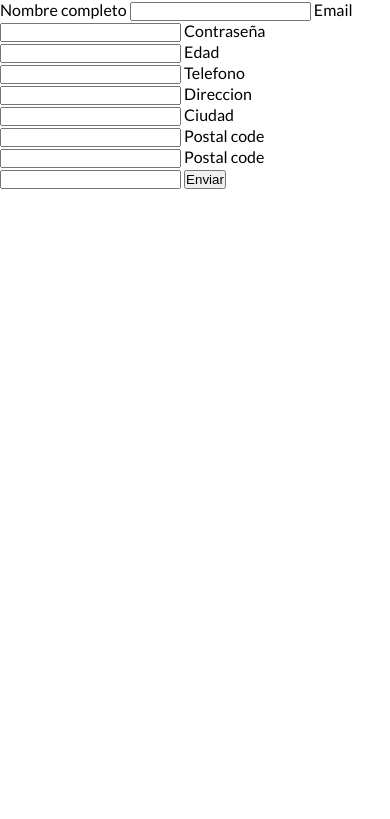
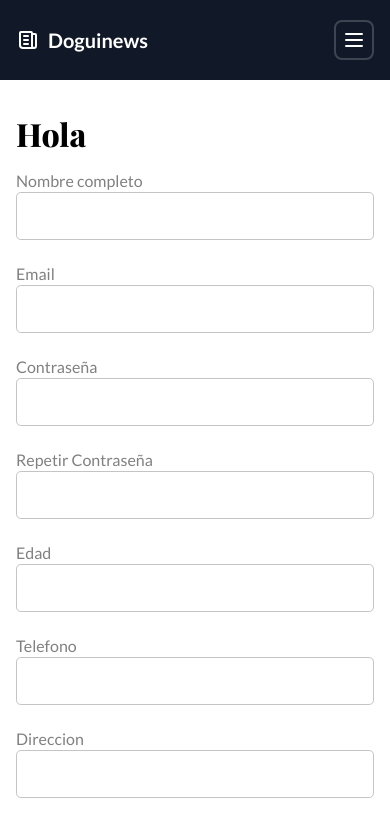
Before and after one commit to GuidoCarda/DAW-PortalNoticias, a plain HTML site: page subscription.html in a window 390 px wide. Shown: the top 819 px of the page. Drawn offline with nearby package versions, Linux system fonts and the light colour scheme; a web font is replaced by a local one.

Commit message:
add subscription form styles

```diff
--- a/subscription.html
+++ b/subscription.html
@@ -14,38 +14,167 @@
     <link rel="stylesheet" href="styles.css" />
     <link rel="stylesheet" href="reset.css" />
   </head>
+  <style>
+    .subscription-form {
+      width: min(30rem, 100%);
+      margin-inline: auto;
+    }
+    .subscription-form h1 {
+      font-size: 2rem;
+      margin-bottom: 1rem;
+    }
+
+    .subscription-form label {
+      display: block;
+      margin-bottom: 0.125rem;
+      color: gray;
+    }
+
+    .subscription-form input {
+      width: 100%;
+      height: 3rem;
+      border: 1px solid rgb(196, 196, 196);
+      padding-left: 0.5rem;
+    }
+
+    .subscription-form input.error {
+      border-color: red;
+    }
+
+    .subscription-form :is(input, button) {
+      border-radius: 0.3rem;
+      outline: none;
+      font: inherit;
+    }
+
+    .subscription-form button {
+      height: 3rem;
+      width: 100%;
+      background: #5d7adb;
+      border: none;
+      color: white;
+      font-weight: bold;
+      font-size: 1.125rem;
+    }
+
+    .subscription-form .error-msg {
+      color: red;
+      display: block;
+      height: 1.5rem;
+    }
+  </style>
   <body>
+    <header>
+      <a href="/index.html" class="site-icon">
+        <svg
+          xmlns="http://www.w3.org/2000/svg"
+          width="24"
+          height="24"
+          viewBox="0 0 24 24"
+          fill="none"
+          stroke="currentColor"
+          stroke-width="2"
+          stroke-linecap="round"
+          stroke-linejoin="round"
+          class="icon icon-tabler icons-tabler-outline icon-tabler-news"
+        >
+          <path stroke="none" d="M0 0h24v24H0z" fill="none" />
+          <path
+            d="M16 6h3a1 1 0 0 1 1 1v11a2 2 0 0 1 -4 0v-13a1 1 0 0 0 -1 -1h-10a1 1 0 0 0 -1 1v12a3 3 0 0 0 3 3h11"
+          />
+          <path d="M8 8l4 0" />
+          <path d="M8 12l4 0" />
+          <path d="M8 16l4 0" />
+        </svg>
+        Doguinews</a
+      >
+      <nav>
+        <ul class="nav-links">
+          <li><a href="">Inicio</a></li>
+          <li><a href="">Noticias</a></li>
+          <li><a href="">Categorias</a></li>
+          <li><a href="">Contacto</a></li>
+        </ul>
+      </nav>
+      <button class="nav-toggle">
+        <svg
+          xmlns="http://www.w3.org/2000/svg"
+          width="24"
+          height="24"
+          viewBox="0 0 24 24"
+          fill="none"
+          stroke="currentColor"
+          stroke-width="2"
+          stroke-linecap="round"
+          stroke-linejoin="round"
+          class="icon icon-tabler icons-tabler-outline icon-tabler-menu-2"
+        >
+          <path stroke="none" d="M0 0h24v24H0z" fill="none" />
+          <path d="M4 6l16 0" />
+          <path d="M4 12l16 0" />
+          <path d="M4 18l16 0" />
+        </svg>
+      </button>
+    </header>
+    <div class="categories">
+      <ul>
+        <li><a href="#">Arquitectura</a></li>
+        <li><a href="#">Frameworks</a></li>
+        <li><a href="#">Patrones</a></li>
+        <li><a href="#">Mejores Prácticas</a></li>
+        <li><a href="#">Frameworks</a></li>
+        <li><a href="#">Frameworks</a></li>
+      </ul>
+    </div>
+    <main>
+      <section>
         <form class="subscription-form">
+          <h1>Hola</h1>
           <label for="fullname">Nombre completo</label>
           <input type="text" name="fullname" />
+          <span class="error-msg"></span>
 
           <label for="email">Email</label>
           <input type="email" name="email" />
+          <span class="error-msg"></span>
 
           <label for="password">Contraseña</label>
           <input type="password" name="password" />
+          <span class="error-msg"></span>
+
+          <label for="repeatedPassword">Repetir Contraseña</label>
+          <input type="password" name="repeatedPassword" />
+          <span class="error-msg"></span>
 
           <label for="age">Edad</label>
           <input type="text" name="age" />
+          <span class="error-msg"></span>
 
           <label for="phone">Telefono</label>
           <input type="text" name="phone" />
+          <span class="error-msg"></span>
 
           <label for="address">Direccion</label>
           <input type="text" name="address" />
+          <span class="error-msg"></span>
 
           <label for="city">Ciudad</label>
           <input type="text" name="city" />
+          <span class="error-msg"></span>
 
-      <label for="postalCode">Postal code</label>
-      <input type="text" name="postalCode" />
+          <label for="zipCode">Postal code</label>
+          <input type="text" name="zipCode" />
+          <span class="error-msg"></span>
 
           <label for="id">Postal code</label>
           <input type="text" name="id" />
+          <span class="error-msg"></span>
 
           <button>Enviar</button>
         </form>
+      </section>
+    </main>
 
-    <script src="'subscription.js"></script>
+    <script src="subscription.js"></script>
   </body>
 </html>
```
Lines whose indentation alone changed are shown as unchanged.
